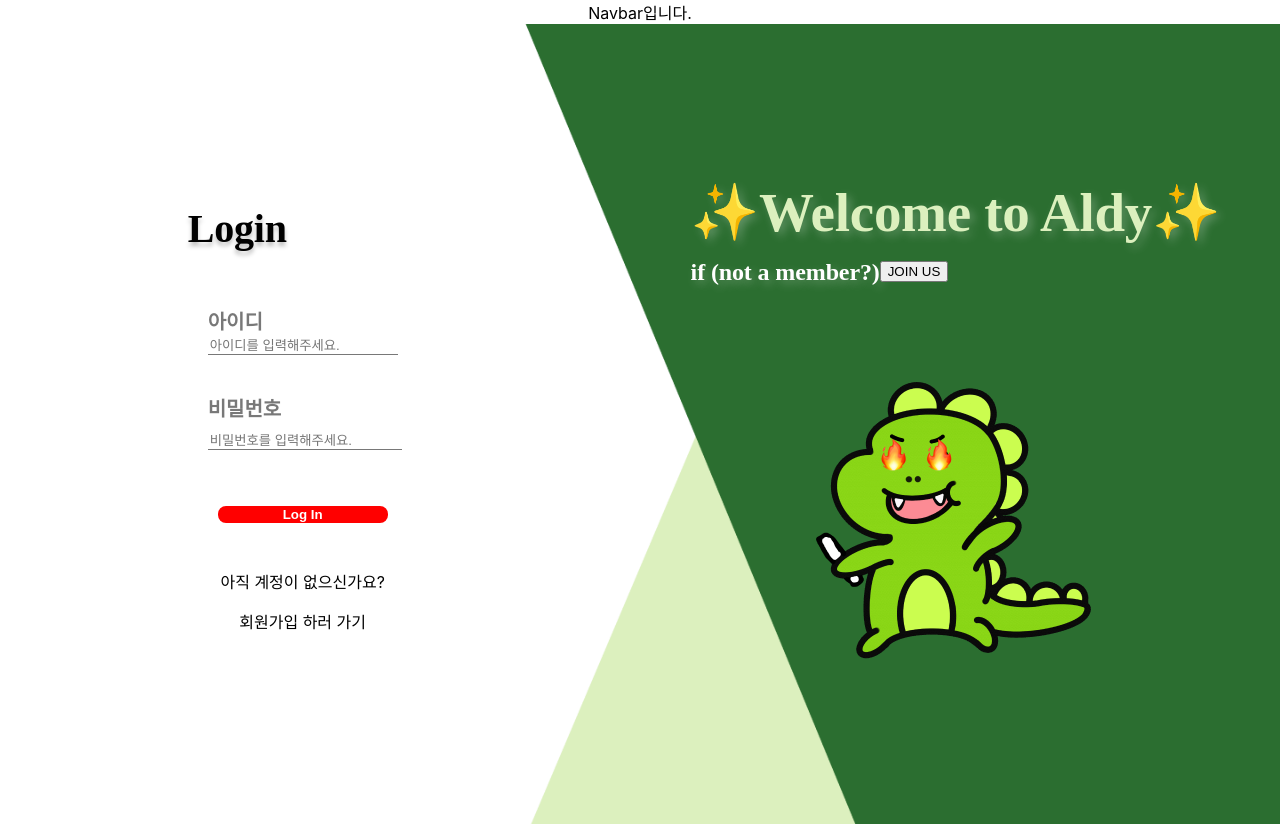
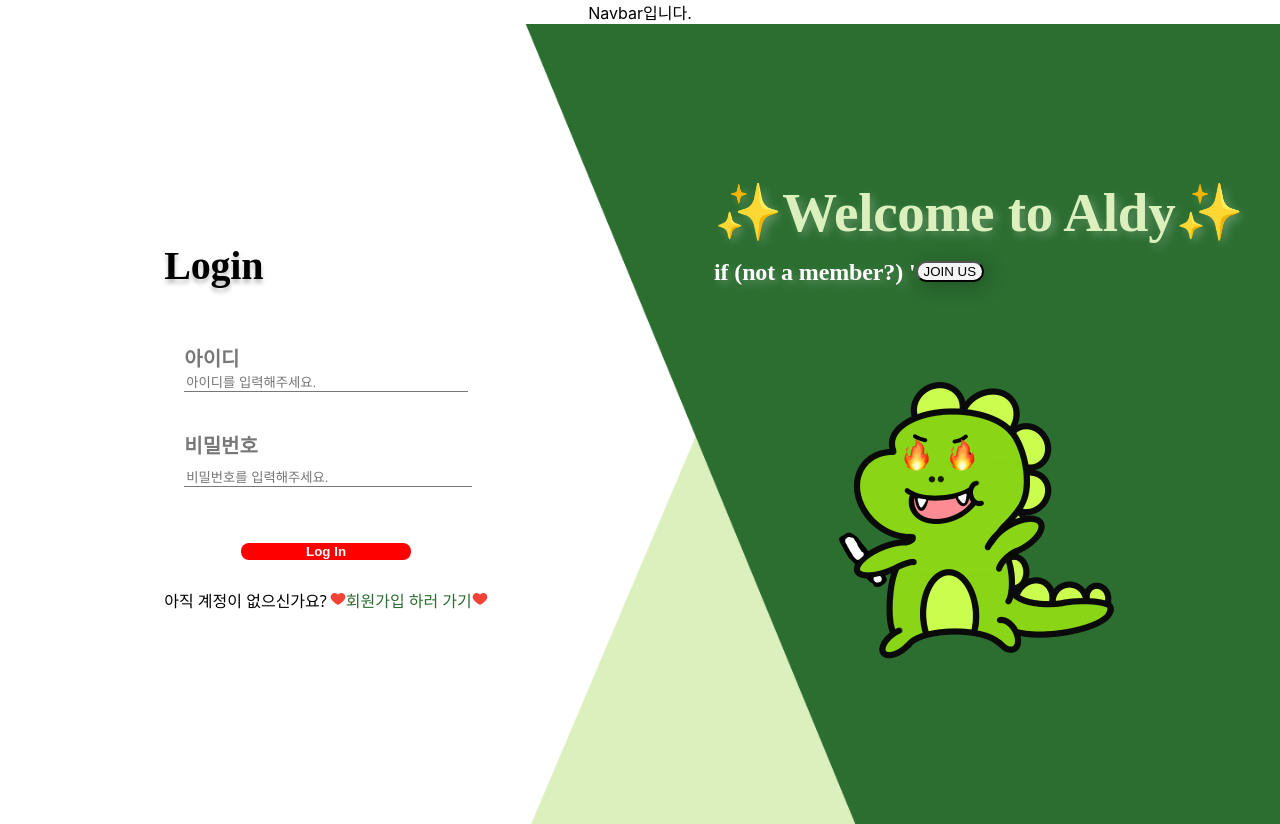
Before and after one commit to seho27060/ALDY, a React (Create React App) app in the folder aldy/: page /login in a window 1280 px wide. Built offline with nearby package versions, Linux system fonts and the light colour scheme; the HTML template or start-up script is replaced by a standard one.

Commit message:
[FE] feat : 로그인페이지에서 회원가입 페이지로 이동 버튼 생성

```diff
--- a/aldy/package.json
+++ b/aldy/package.json
@@ -11,6 +11,7 @@
     "react": "^18.2.0",
     "react-bootstrap": "^2.5.0",
     "react-dom": "^18.2.0",
+    "react-icons": "^4.6.0",
     "react-router-dom": "^6.4.2",
     "react-scripts": "5.0.1",
     "styled-components": "^5.3.6",
--- a/aldy/src/pages/auth/Login.css
+++ b/aldy/src/pages/auth/Login.css
@@ -110,3 +110,29 @@ input:focus {
 .login-submit-btn {
   padding: 30px;
 }
+
+.login-page-join {
+  display: flex;
+  font-family: "Noto Sans";
+  font-style: normal;
+  font-weight: 500;
+  font-size: 16px;
+  line-height: 22px;
+}
+
+.login-page-link {
+  display: flex;
+  font-family: "Noto Sans";
+  font-style: normal;
+  font-weight: 500;
+  font-size: 16px;
+  line-height: 22px;
+  color: #2b6e30;
+  padding-left: 3px;
+}
+
+.join-btn {
+  background: #f5f5f5;
+  box-shadow: 4px 4px 20px rgba(0, 0, 0, 0.25);
+  border-radius: 30px;
+}
--- a/aldy/src/pages/auth/Login.js
+++ b/aldy/src/pages/auth/Login.js
@@ -1,5 +1,7 @@
 import "./Login.css";
+import { useNavigate } from "react-router-dom";
 import styled from "styled-components";
+import { FcLike } from "react-icons/fc";
 
 const RedButton = styled.button`
   width: 170px;
@@ -13,6 +15,12 @@ const RedButton = styled.button`
 `;
 
 const Login = () => {
+  const navigate = useNavigate();
+
+  const navigateSignup = () => {
+    navigate("/signup");
+  };
+
   return (
     <main className="login-page-main">
       <div className="login-page-bg">
@@ -33,16 +41,24 @@ const Login = () => {
               <RedButton>Log In</RedButton>
             </div>
           </form>
-          <div>
-            <p>아직 계정이 없으신가요? </p>
-            <p> 회원가입 하러 가기</p>
+          <div className="login-page-join">
+            <div>아직 계정이 없으신가요? </div>
+            <div className="login-page-link" onClick={navigateSignup}>
+              <FcLike />
+              회원가입 하러 가기
+              <FcLike />
+            </div>
           </div>
         </section>
         <section className="login-page-right">
           <div className="login-page-right-title">✨Welcome to Aldy✨</div>
           <div className="login-page-right-text">
-            if (not a member?)
-            {<button>JOIN US</button>}
+            if (not a member?) '
+            {
+              <button className="join-btn" onClick={navigateSignup}>
+                JOIN US
+              </button>
+            }
           </div>
           <img
             src={process.env.PUBLIC_URL + "/login_dinosaur.png"}
```
Also changed, not shown: 1 other file (tests, documents, lock files or other folders).
